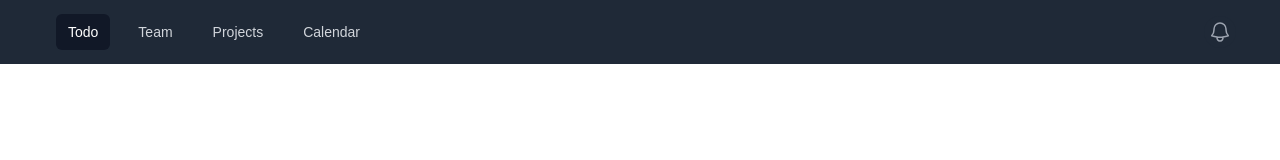
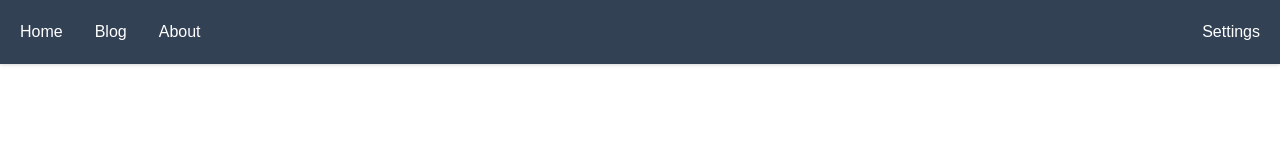
Before and after one commit to aakriti208/payshare, a Next.js app: page / in a window 1280 px wide. Shown: the top 160 px of the page. Built offline with nearby package versions, Linux system fonts and the light colour scheme.

Commit message:
Navbar edite

```diff
--- a/app/navbar.tsx
+++ b/app/navbar.tsx
@@ -1,70 +1,28 @@
 import Image from "next/image"
 
-export const NavBar = ()=> {
-    return (
-        <div>
-        <nav className="bg-gray-800">
-        <div className="mx-auto max-w-7xl px-2 sm:px-6 lg:px-8">
-          <div className="relative flex h-16 items-center justify-between">
-            <div className="absolute inset-y-0 left-0 flex items-center sm:hidden">
-              <button type="button" className="relative inline-flex items-center justify-center rounded-md p-2 text-gray-400 hover:bg-gray-700 hover:text-white focus:outline-none focus:ring-2 focus:ring-inset focus:ring-white" aria-controls="mobile-menu" aria-expanded="false">
-                <span className="absolute -inset-0.5"></span>
-                <span className="sr-only">Open main menu</span>
-
-                <svg className="block h-6 w-6" fill="none" viewBox="0 0 24 24" stroke-width="1.5" stroke="currentColor" aria-hidden="true" data-slot="icon">
-                  <path stroke-linecap="round" stroke-linejoin="round" d="M3.75 6.75h16.5M3.75 12h16.5m-16.5 5.25h16.5" />
-                </svg>
-
-                <svg className="hidden h-6 w-6" fill="none" viewBox="0 0 24 24" stroke-width="1.5" stroke="currentColor" aria-hidden="true" data-slot="icon">
-                  <path stroke-linecap="round" stroke-linejoin="round" d="M6 18 18 6M6 6l12 12" />
-                </svg>
-              </button>
-            </div>
-            <div className="flex flex-1 items-center justify-center sm:items-stretch sm:justify-start">
-              <div className="flex shrink-0 items-center">
-
-              </div>
-              <div className="hidden sm:ml-6 sm:block">
-                <div className="flex space-x-4">
-                  <a href="/todo" className="rounded-md bg-gray-900 px-3 py-2 text-sm font-medium text-white" aria-current="page">Todo</a>
-                  <a href="#" className="rounded-md px-3 py-2 text-sm font-medium text-gray-300 hover:bg-gray-700 hover:text-white">Team</a>
-                  <a href="#" className="rounded-md px-3 py-2 text-sm font-medium text-gray-300 hover:bg-gray-700 hover:text-white">Projects</a>
-                  <a href="#" className="rounded-md px-3 py-2 text-sm font-medium text-gray-300 hover:bg-gray-700 hover:text-white">Calendar</a>
-                </div>
-              </div>
-            </div>
-            <div className="absolute inset-y-0 right-0 flex items-center pr-2 sm:static sm:inset-auto sm:ml-6 sm:pr-0">
-              <button type="button" className="relative rounded-full bg-gray-800 p-1 text-gray-400 hover:text-white focus:outline-none focus:ring-2 focus:ring-white focus:ring-offset-2 focus:ring-offset-gray-800">
-                <span className="absolute -inset-1.5"></span>
-                <span className="sr-only">View notifications</span>
-                <svg className="h-6 w-6" fill="none" viewBox="0 0 24 24" stroke-width="1.5" stroke="currentColor" aria-hidden="true" data-slot="icon">
-                  <path stroke-linecap="round" stroke-linejoin="round" d="M14.857 17.082a23.848 23.848 0 0 0 5.454-1.31A8.967 8.967 0 0 1 18 9.75V9A6 6 0 0 0 6 9v.75a8.967 8.967 0 0 1-2.312 6.022c1.733.64 3.56 1.085 5.455 1.31m5.714 0a24.255 24.255 0 0 1-5.714 0m5.714 0a3 3 0 1 1-5.714 0" />
-                </svg>
-              </button>
-
-              <div className="relative ml-3">
-                <div>
-                  <button type="button" className="relative flex rounded-full bg-gray-800 text-sm focus:outline-none focus:ring-2 focus:ring-white focus:ring-offset-2 focus:ring-offset-gray-800" id="user-menu-button" aria-expanded="false" aria-haspopup="true">
-                    <span className="absolute -inset-1.5"></span>
-                    <span className="sr-only">Open user menu</span>
-
-                  </button>
-                </div>
-
-              </div>
-            </div>
-          </div>
+export const NavBar = () => {
+  return (
+    <nav className="bg-slate-700 drop-shadow sticky top-0 z-50">
+      <div className="container mx-auto p-5 flex justify-between ">
+        {/* Left section of navbar */}
+        <div className="flex space-x-8">
+          <a href="#" className="text-white">
+            Home
+          </a>
+          <a href="#" className="text-white">
+            Blog
+          </a>
+          <a href="#" className="text-white">
+            About
+          </a>
         </div>
-
-        <div className="sm:hidden" id="mobile-menu">
-          <div className="space-y-1 px-2 pb-3 pt-2">
-            <a href="#" className="block rounded-md bg-gray-900 px-3 py-2 text-base font-medium text-white" aria-current="page">Dashboard</a>
-            <a href="#" className="block rounded-md px-3 py-2 text-base font-medium text-gray-300 hover:bg-gray-700 hover:text-white">Team</a>
-            <a href="#" className="block rounded-md px-3 py-2 text-base font-medium text-gray-300 hover:bg-gray-700 hover:text-white">Projects</a>
-            <a href="#" className="block rounded-md px-3 py-2 text-base font-medium text-gray-300 hover:bg-gray-700 hover:text-white">Calendar</a>
-          </div>
+        {/* Right section of navbar */}
+        <div className="flex space-x-8">
+          <a href="#" className="text-white">
+            Settings
+          </a>
         </div>
-      </nav>
-       </div>
-    )
-}
+      </div>
+    </nav>
+  );
+};
```
